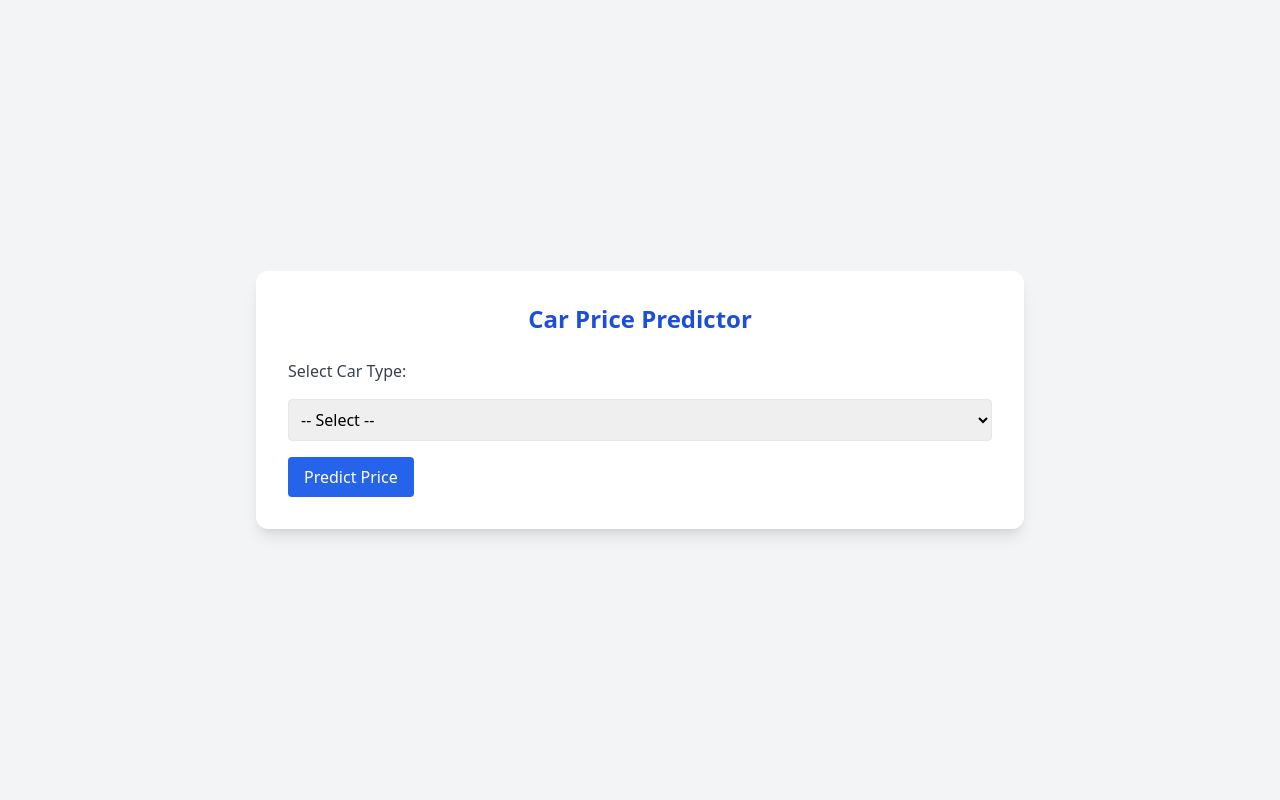
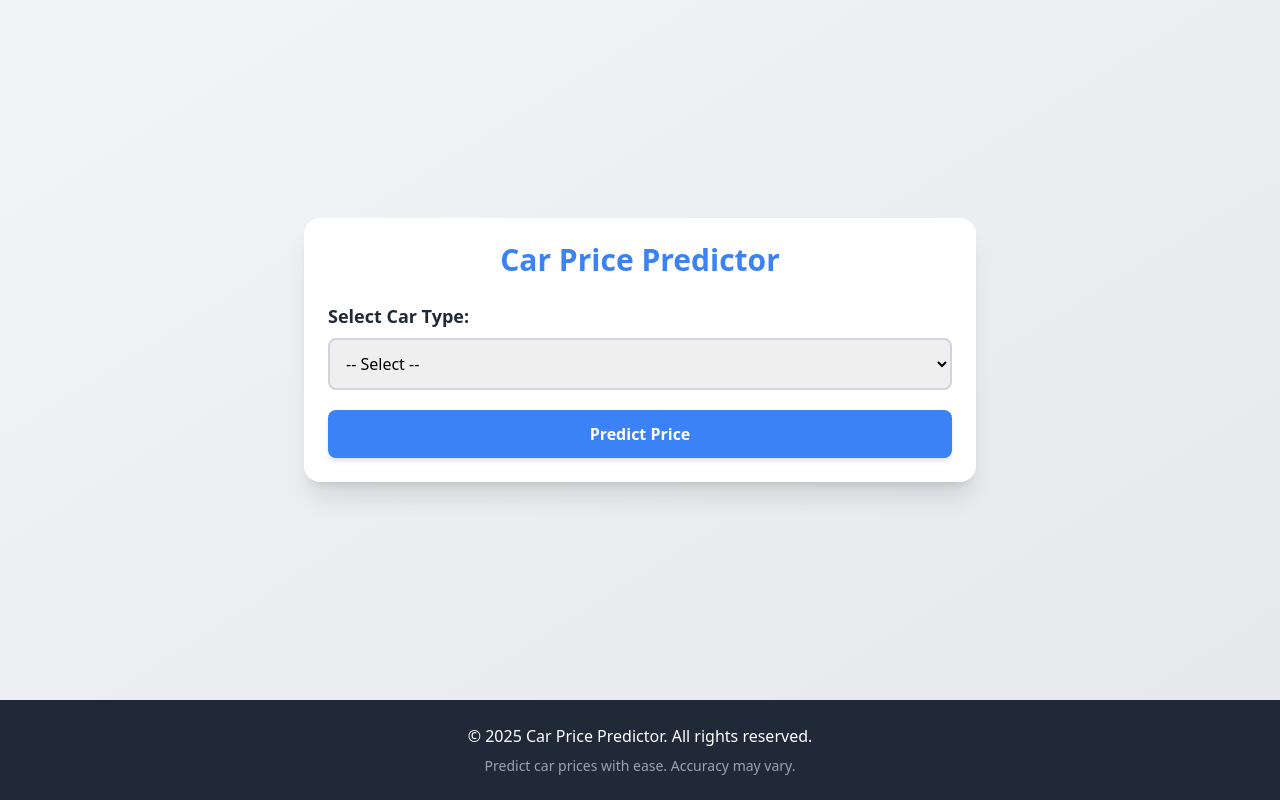
Before and after one commit to Miftau/ProCSPA, a Flask app: page / in a window 1280 px wide. Run offline with Flask 3, Linux system fonts and the light colour scheme; parts of the project's set-up code (start-up, migrations or seed data) failed here and were passed over; some libraries are stand-ins or nearby versions.

Commit message:
App modified

```diff
--- a/app.py
+++ b/app.py
@@ -34,15 +34,16 @@ def index():
             features = {
                 "brand": request.form.get("brand"),
                 "model": request.form.get("model"),
-                "engine": request.form.get("engine"),
-                "fuel_type": request.form.get("fuel_type"),
                 "model_year": int(request.form.get("model_year")),
                 "milage": float(request.form.get("milage")),
-                "accident": request.form.get("accident"),
-                "clean_title": request.form.get("clean_title"),
+                "fuel_type": request.form.get("fuel_type"),
+                "engine": request.form.get("engine"),
                 "transmission": request.form.get("transmission"),
                 "ext_col": request.form.get("ext_col"),
                 "int_col": request.form.get("int_col"),
+                "accident": request.form.get("accident"),
+                "clean_title": request.form.get("clean_title"),
+
             }
             df = pd.DataFrame([features])
             encoded = encoder_used.transform(df)
--- a/templates/index.html
+++ b/templates/index.html
@@ -2,65 +2,111 @@
 <html lang="en">
 <head>
     <meta charset="UTF-8">
+    <meta name="viewport" content="width=device-width, initial-scale=1.0">
     <title>Car Price Predictor</title>
     <script src="https://cdn.tailwindcss.com"></script>
+    <!-- Optional: Add a simple configuration for consistent colors -->
+    <script>
+        tailwind.config = {
+            theme: {
+                extend: {
+                    colors: {
+                        primary: '#3b82f6', // blue-500
+                        primaryDark: '#2563eb', // blue-600
+                        secondary: '#f3f4f6', // gray-100
+                        darkText: '#1f2937', // gray-800
+                        accent: '#10b981', // emerald-500
+                    }
+                }
+            }
+        }
+    </script>
+    <style type="text/tailwindcss">
+        @layer base {
+            body {
+                @apply bg-gradient-to-br from-secondary to-gray-200; /* Subtle gradient background */
+            }
+        }
+    </style>
 </head>
-<body class="bg-gray-100 flex flex-col items-center justify-center min-h-screen">
-    <div class="bg-white shadow-lg rounded-xl p-8 w-full max-w-3xl">
-        <h1 class="text-2xl font-bold mb-6 text-center text-blue-700">Car Price Predictor</h1>
+<body class="flex flex-col min-h-screen"> <!-- Changed to flex column for footer -->
+    <!-- Main Content -->
+    <main class="flex-grow flex items-center justify-center p-4"> <!-- Added p-4 for mobile padding -->
+        <div class="bg-white shadow-xl rounded-2xl p-6 w-full max-w-2xl"> <!-- Adjusted padding and rounded corners -->
+            <h1 class="text-3xl font-bold mb-6 text-center text-primary"> <!-- Increased font size, used primary color -->
+                Car Price Predictor
+            </h1>
 
-        <form method="POST" class="space-y-4">
-            <label class="block text-gray-700 font-medium">Select Car Type:</label>
-            <select name="car_type" id="carType" class="w-full p-2 border rounded" onchange="toggleForm()">
+            <form method="POST" class="space-y-5"> <!-- Increased space between elements -->
+                <div> <!-- Wrapped label and select in a div for better structure -->
+                    <label class="block text-lg font-semibold mb-2 text-darkText"> <!-- Increased label size -->
+                        Select Car Type:
+                    </label>
+                    <select name="car_type" id="carType" class="w-full p-3 border-2 border-gray-300 rounded-lg focus:ring-2 focus:ring-primary focus:border-transparent transition duration-200" onchange="toggleForm()"> <!-- Enhanced select styling -->
                         <option value="">-- Select --</option>
                         <option value="new">New Car</option>
                         <option value="used">Used Car</option>
                     </select>
+                </div>
 
                 <!-- New Car Form -->
-            <div id="newForm" class="hidden space-y-3">
-                <input type="text" name="manufacturer" placeholder="Manufacturer" class="w-full p-2 border rounded">
-                <input type="text" name="model" placeholder="Model" class="w-full p-2 border rounded">
-                <input type="text" name="engine size" placeholder="Engine Size" class="w-full p-2 border rounded">
-                <input type="text" name="fuel type" placeholder="Fuel Type" class="w-full p-2 border rounded">
-                <input type="number" name="year of manufacture" placeholder="Year of Manufacture" class="w-full p-2 border rounded">
-                <input type="number" step="0.01" name="mileage" placeholder="Mileage" class="w-full p-2 border rounded">
+                <div id="newForm" class="hidden space-y-4"> <!-- Increased space between inputs -->
+                    <input type="text" name="manufacturer" placeholder="Manufacturer" class="w-full p-3 border-2 border-gray-300 rounded-lg focus:ring-2 focus:ring-primary focus:border-transparent transition duration-200">
+                    <input type="text" name="model" placeholder="Model" class="w-full p-3 border-2 border-gray-300 rounded-lg focus:ring-2 focus:ring-primary focus:border-transparent transition duration-200">
+                    <input type="text" name="engine size" placeholder="Engine Size (L)" class="w-full p-3 border-2 border-gray-300 rounded-lg focus:ring-2 focus:ring-primary focus:border-transparent transition duration-200">
+                    <input type="text" name="fuel type" placeholder="Fuel Type" class="w-full p-3 border-2 border-gray-300 rounded-lg focus:ring-2 focus:ring-primary focus:border-transparent transition duration-200">
+                    <input type="number" name="year of manufacture" placeholder="Year of Manufacture" min="1900" max="2030" class="w-full p-3 border-2 border-gray-300 rounded-lg focus:ring-2 focus:ring-primary focus:border-transparent transition duration-200">
+                    <input type="number" step="0.01" name="mileage" placeholder="Mileage (km)" class="w-full p-3 border-2 border-gray-300 rounded-lg focus:ring-2 focus:ring-primary focus:border-transparent transition duration-200">
                 </div>
 
                 <!-- Used Car Form -->
-            <div id="usedForm" class="hidden space-y-3">
-                <input type="text" name="brand" placeholder="Brand" class="w-full p-2 border rounded">
-                <input type="text" name="model" placeholder="Model" class="w-full p-2 border rounded">
-                <input type="text" name="engine" placeholder="Engine" class="w-full p-2 border rounded">
-                <input type="text" name="fuel_type" placeholder="Fuel Type" class="w-full p-2 border rounded">
-                <input type="number" name="model_year" placeholder="Model Year" class="w-full p-2 border rounded">
-                <input type="number" step="0.01" name="milage" placeholder="Mileage" class="w-full p-2 border rounded">
-                <select name="accident" class="w-full p-2 border rounded">
+                <div id="usedForm" class="hidden space-y-4"> <!-- Increased space between inputs -->
+                    <input type="text" name="brand" placeholder="Brand" class="w-full p-3 border-2 border-gray-300 rounded-lg focus:ring-2 focus:ring-primary focus:border-transparent transition duration-200">
+                    <input type="text" name="model" placeholder="Model" class="w-full p-3 border-2 border-gray-300 rounded-lg focus:ring-2 focus:ring-primary focus:border-transparent transition duration-200">
+                    <input type="text" name="engine" placeholder="Engine (e.g., 2.0L)" class="w-full p-3 border-2 border-gray-300 rounded-lg focus:ring-2 focus:ring-primary focus:border-transparent transition duration-200">
+                    <input type="text" name="fuel_type" placeholder="Fuel Type" class="w-full p-3 border-2 border-gray-300 rounded-lg focus:ring-2 focus:ring-primary focus:border-transparent transition duration-200">
+                    <input type="number" name="model_year" placeholder="Model Year" min="1900" max="2030" class="w-full p-3 border-2 border-gray-300 rounded-lg focus:ring-2 focus:ring-primary focus:border-transparent transition duration-200">
+                    <input type="number" step="0.01" name="milage" placeholder="Mileage (km)" class="w-full p-3 border-2 border-gray-300 rounded-lg focus:ring-2 focus:ring-primary focus:border-transparent transition duration-200">
+                    <select name="accident" class="w-full p-3 border-2 border-gray-300 rounded-lg focus:ring-2 focus:ring-primary focus:border-transparent transition duration-200">
                         <option value="">Has Accident?</option>
                         <option value="Yes">Yes</option>
                         <option value="No">No</option>
                     </select>
-                <select name="clean_title" class="w-full p-2 border rounded">
+                    <select name="clean_title" class="w-full p-3 border-2 border-gray-300 rounded-lg focus:ring-2 focus:ring-primary focus:border-transparent transition duration-200">
                         <option value="">Clean Title?</option>
                         <option value="Yes">Yes</option>
                         <option value="No">No</option>
                     </select>
-                <input type="text" name="transmission" placeholder="Transmission" class="w-full p-2 border rounded">
-                <input type="text" name="ext_col" placeholder="Exterior Color" class="w-full p-2 border rounded">
-                <input type="text" name="int_col" placeholder="Interior Color" class="w-full p-2 border rounded">
+                    <input type="text" name="transmission" placeholder="Transmission" class="w-full p-3 border-2 border-gray-300 rounded-lg focus:ring-2 focus:ring-primary focus:border-transparent transition duration-200">
+                    <input type="text" name="ext_col" placeholder="Exterior Color" class="w-full p-3 border-2 border-gray-300 rounded-lg focus:ring-2 focus:ring-primary focus:border-transparent transition duration-200">
+                    <input type="text" name="int_col" placeholder="Interior Color" class="w-full p-3 border-2 border-gray-300 rounded-lg focus:ring-2 focus:ring-primary focus:border-transparent transition duration-200">
                 </div>
 
-            <button type="submit" class="bg-blue-600 text-white px-4 py-2 rounded hover:bg-blue-700">Predict Price</button>
+                <button type="submit" class="w-full bg-primary text-white px-6 py-3 rounded-lg font-semibold hover:bg-primaryDark focus:outline-none focus:ring-2 focus:ring-offset-2 focus:ring-primary transition duration-200 shadow-md hover:shadow-lg"> <!-- Made button full width, added shadow and hover effects -->
+                    Predict Price
+                </button>
             </form>
         </div>
+    </main>
+
+    <!-- Footer -->
+    <footer class="bg-gray-800 text-white py-6 mt-auto"> <!-- mt-auto pushes footer to bottom -->
+        <div class="max-w-7xl mx-auto px-4 text-center">
+            <p>&copy; 2025 Car Price Predictor. All rights reserved.</p>
+            <p class="mt-2 text-gray-400 text-sm">Predict car prices with ease. Accuracy may vary.</p>
+        </div>
+    </footer>
 
     <script>
         function toggleForm() {
             const type = document.getElementById("carType").value;
             document.getElementById("newForm").classList.add("hidden");
             document.getElementById("usedForm").classList.add("hidden");
-            if (type === "new") document.getElementById("newForm").classList.remove("hidden");
-            else if (type === "used") document.getElementById("usedForm").classList.remove("hidden");
+            if (type === "new") {
+                document.getElementById("newForm").classList.remove("hidden");
+            } else if (type === "used") {
+                document.getElementById("usedForm").classList.remove("hidden");
+            }
         }
     </script>
 </body>
```
Lines whose indentation alone changed are shown as unchanged.
